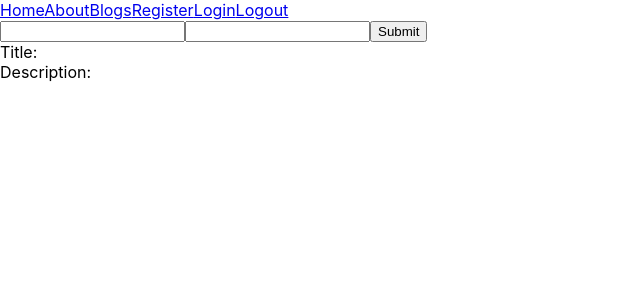
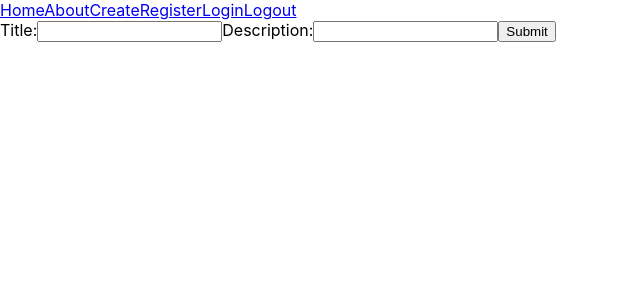
Before and after one commit to ayushjainrksh/supply-chain, a React (Create React App) app in the folder client/: page /create in a window 1280 px wide. Shown: the top 300 px of the page, without its empty margins (0-640 px from the left). Built offline with nearby package versions, Linux system fonts and the light colour scheme; no server answers.

Commit message:
Added user posting functionality

```diff
--- a/client/src/App.js
+++ b/client/src/App.js
@@ -20,7 +20,7 @@ class App extends Component {
   }
 
   componentDidMount() {
-    this.getUser()
+    // this.getUser()
   }
 
   updateUser(userObject) {
@@ -54,13 +54,13 @@ class App extends Component {
       <div>
         <NavLink to="/">Home</NavLink>
         <NavLink to="/about">About</NavLink>
-        <NavLink to="/blogs">Blogs</NavLink>
+        <NavLink to="/create">Create</NavLink>
         <NavLink to="/register">Register</NavLink>
         <NavLink to="/login">Login</NavLink>
         <NavLink to="/logout">Logout</NavLink>
-        <div><Navbar updateUser={this.updateUser} loggedIn={this.state.loggedIn}/></div>
+        <div><Navbar updateUser={this.updateUser} loggedIn={this.state.loggedIn} username={this.state.username}/></div>
         {this.state.loggedIn &&
-          <p>Join the party, {this.state.username}!</p>
+          <p>Welcome, {this.state.username}!</p>
         }
         {/* <Blogs/> */}
       </div>
--- a/client/src/components/Blogs.js
+++ b/client/src/components/Blogs.js
@@ -1,11 +1,14 @@
 import React, { Component } from 'react'
 import axios from 'axios'
 
-const BlogItem = props => {
+const BlogItem = (props) => {
     return(
       <div className = "inner-div">
         <div className = "title">Title: {props.title}</div>
         <div className = "description">Description: {props.description}</div>
+        <div className = "author">Author: {props.author}</div>
+        <div className = "time">Posted At: {props.time}</div>
+        <br></br>
       </div>
     );
 }
@@ -15,34 +18,14 @@ class Blogs extends Component {
       super(props);
 
       this.state = {
-        title: "",
-        description: "",
         blogs: [{
           title: "",
-          description: ""
+          description: "",
+          author: "",
+          time: ""
         }]
       }
 
-      this.handleChange = this.handleChange.bind(this);
-      this.handleSubmit = this.handleSubmit.bind(this);
-    }
-    handleChange = e => {
-      this.setState({[e.target.name] : e.target.value})
-    }
-
-    handleSubmit = e => {
-      e.preventDefault();
-        const blog = {
-        title: this.state.title,
-        description: this.state.description
-      }
-      console.log(blog);
-
-      axios.post('http://localhost:5000/', null, {params: blog})
-      .then(res => {
-        console.log(res);
-        console.log(res.data);
-      })
     }
 
     componentDidMount() {
@@ -50,13 +33,13 @@ class Blogs extends Component {
       axios.get('http://localhost:5000/blogs')
       .then(res => {
         const data = res.data;
-        // const Hi = data['Hi']
         console.log(data);
-
         const blogs = data.map((blg, ind) => {
           return {
             title: blg.title,
-            description: blg.description
+            description: blg.description,
+            author: blg.author.username,
+            time: blg.createdAt
           }
         })
         this.setState({blogs: blogs})
@@ -64,18 +47,12 @@ class Blogs extends Component {
     }
 
     render() {
-      const {title, description} = this.state;
       const blogs = this.state.blogs.map((blg, index) => (
-        <BlogItem key={index} title={blg.title} description={blg.description} />
+        <BlogItem key={index} title={blg.title} description={blg.description} author={blg.author} time={blg.time} />
       ))
 
       return(
         <div>
-          <form onSubmit={this.handleSubmit}>
-              <input key="title" type="text" name="title" value={title} onChange={this.handleChange}/>
-              <input key="description" type="text" name="description" value={description} onChange={this.handleChange}/>
-              <button type="submit">Submit</button>
-          </form>
           {blogs}
         </div>
       )
--- /dev/null
+++ b/client/src/components/Create.js
@@ -0,0 +1,55 @@
+import React, { Component } from 'react'
+import axios from 'axios'
+
+class Blogs extends Component {
+    constructor() {
+      super();
+
+      this.state = {
+        title: "",
+        description: ""
+      }
+
+      this.handleChange = this.handleChange.bind(this);
+      this.handleSubmit = this.handleSubmit.bind(this);
+    }
+
+    handleChange = e => {
+      this.setState({[e.target.name] : e.target.value})
+    }
+
+    handleSubmit = e => {
+        e.preventDefault();
+        const blog = {
+            title: this.state.title,
+            description: this.state.description,
+            username: this.props.username
+        }
+        console.log(blog);
+
+        axios.post('http://localhost:5000/', null, {params: blog})
+        .then(res => {
+            // console.log(res);
+            console.log(res.data);
+        })
+    }
+
+    render() {
+      const {title, description} = this.state;
+      return(
+        <div>
+          <form onSubmit={this.handleSubmit}>
+              <label>Title:
+                <input key="title" type="text" name="title" value={title} onChange={this.handleChange}/>
+              </label>
+              <label>Description:
+                <input key="description" type="text" name="description" value={description} onChange={this.handleChange}/>
+              </label>
+              <button type="submit">Submit</button>
+          </form>
+        </div>
+      )
+    }
+  }
+
+export default Blogs;
--- a/client/src/components/Navbar.js
+++ b/client/src/components/Navbar.js
@@ -7,16 +7,20 @@ import Register from './Register'
 import Blogs from './Blogs'
 import Login from './Login'
 import Logout from './Logout'
+import Create from './Create'
 
 const Homepage = () => (<Blogs/>);
 const About = () => (<div>About</div>);
 const RegisterPage = () => (<Register/>);
+// const BlogsPage = () => (<Blogs/>);
+const CreatePage = () => (<Create/>);
+
 
 const Navbar = (props) => {
     return(
         <Switch>
             <Route path="/about" component={About}/>
-            <Route path="/blogs" component={Blogs}/>
+            <Route path="/create" render={() =><Create username={props.username}/>}/>
             <Route path="/register" component={RegisterPage}/>
             <Route path="/login" render={() => <Login loggedIn={props.loggedIn} updateUser={props.updateUser}/>}/>
             <Route path="/logout" render={() => <Logout updateUser={props.updateUser}/>}/>
```
